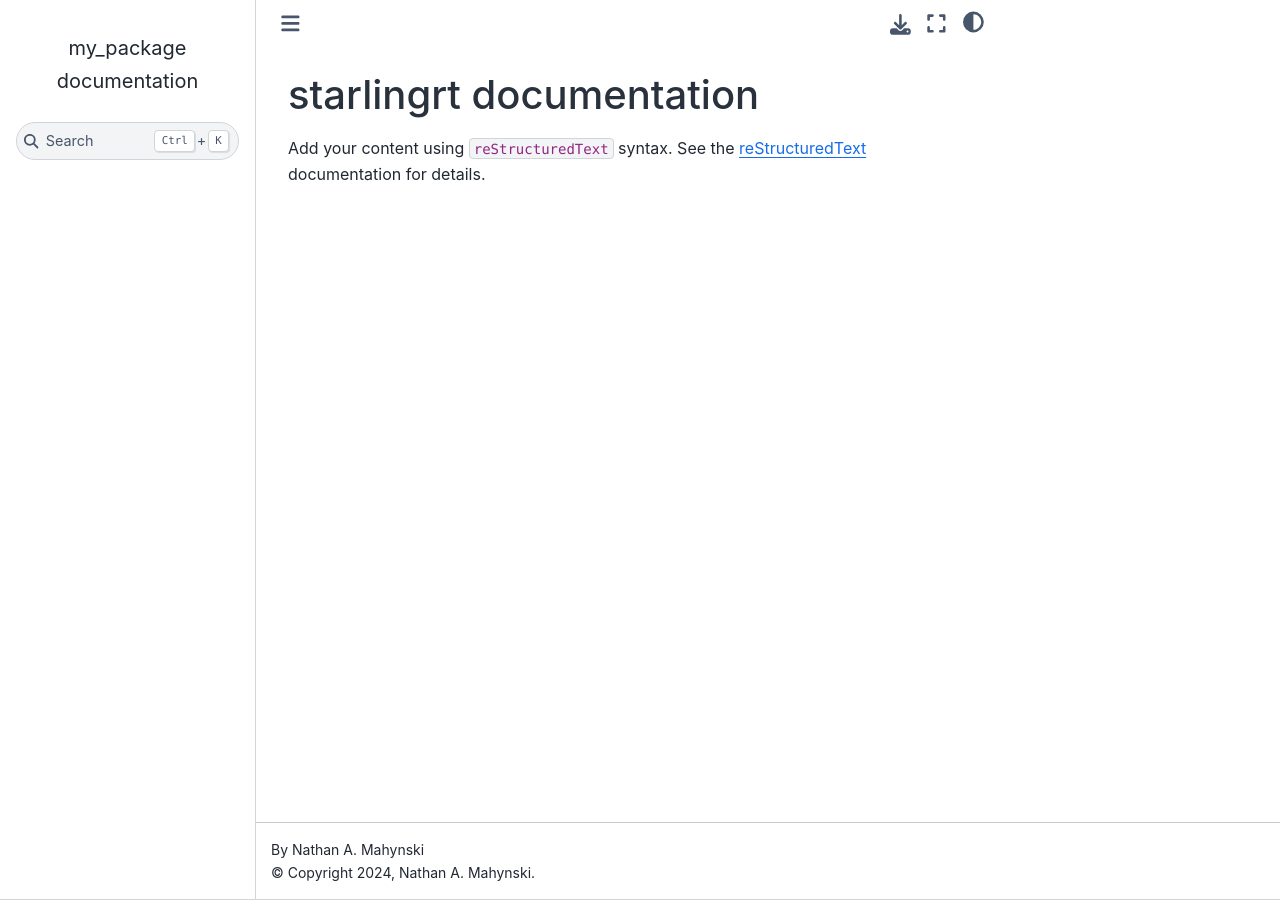
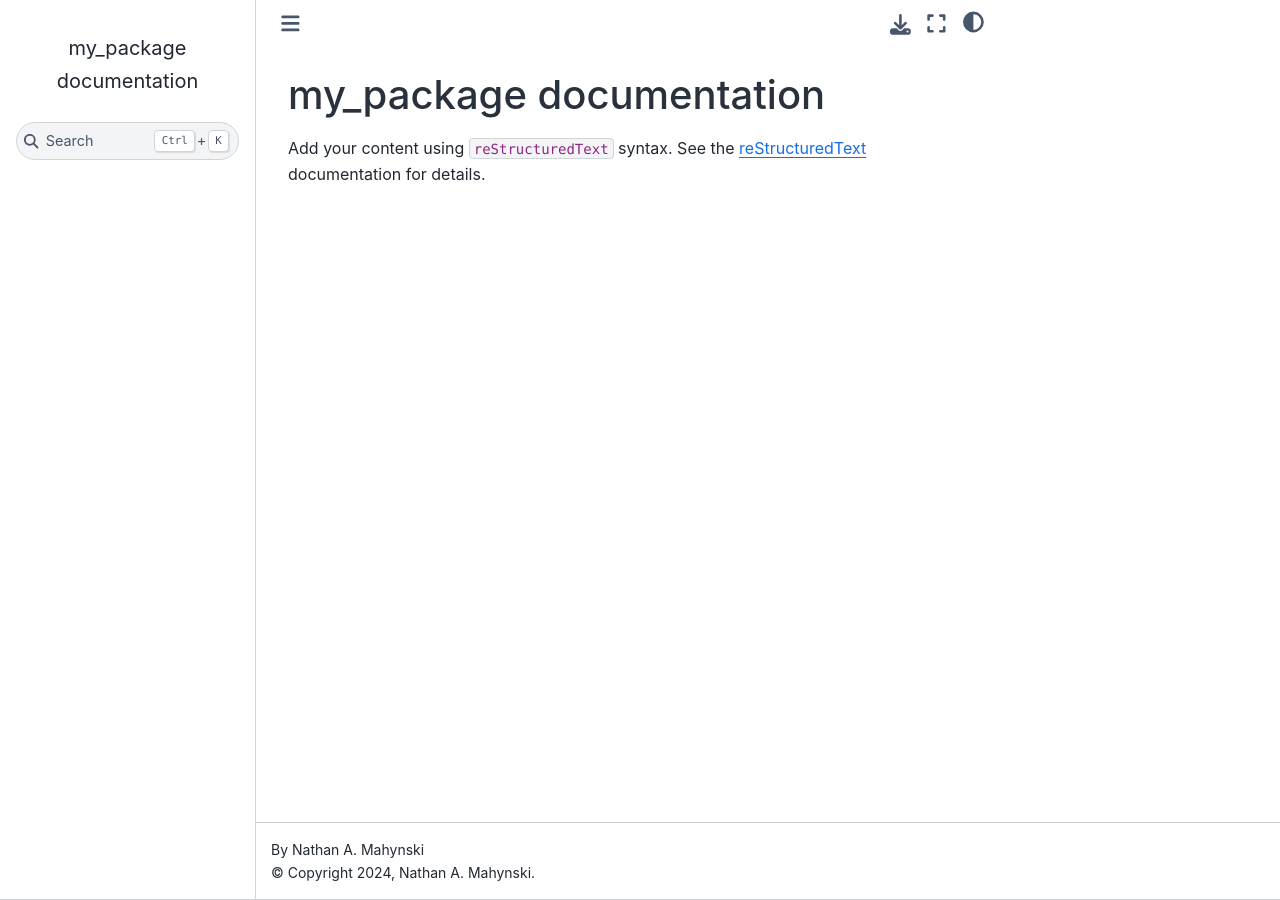
Before and after one commit to mahynski/my_package, a Sphinx documentation site: the page built from docs/index.rst, in a window 1280 px wide. Built offline with Sphinx 7.4.7 and the Sphinx Book theme 1.1.4, drawn with Linux system fonts in a browser that asks for light colours; part of the change alters nothing that is shown.

Commit message:
Update index.rst

```diff
--- a/docs/index.rst
+++ b/docs/index.rst
@@ -1,9 +1,8 @@
-.. starlingrt documentation master file, created by
-   sphinx-quickstart on Thu Nov 14 09:34:19 2024.
+.. my_package documentation master file
    You can adapt this file completely to your liking, but it should at least
    contain the root `toctree` directive.
 
-starlingrt documentation
+my_package documentation
 ========================
 
 Add your content using ``reStructuredText`` syntax. See the
```
